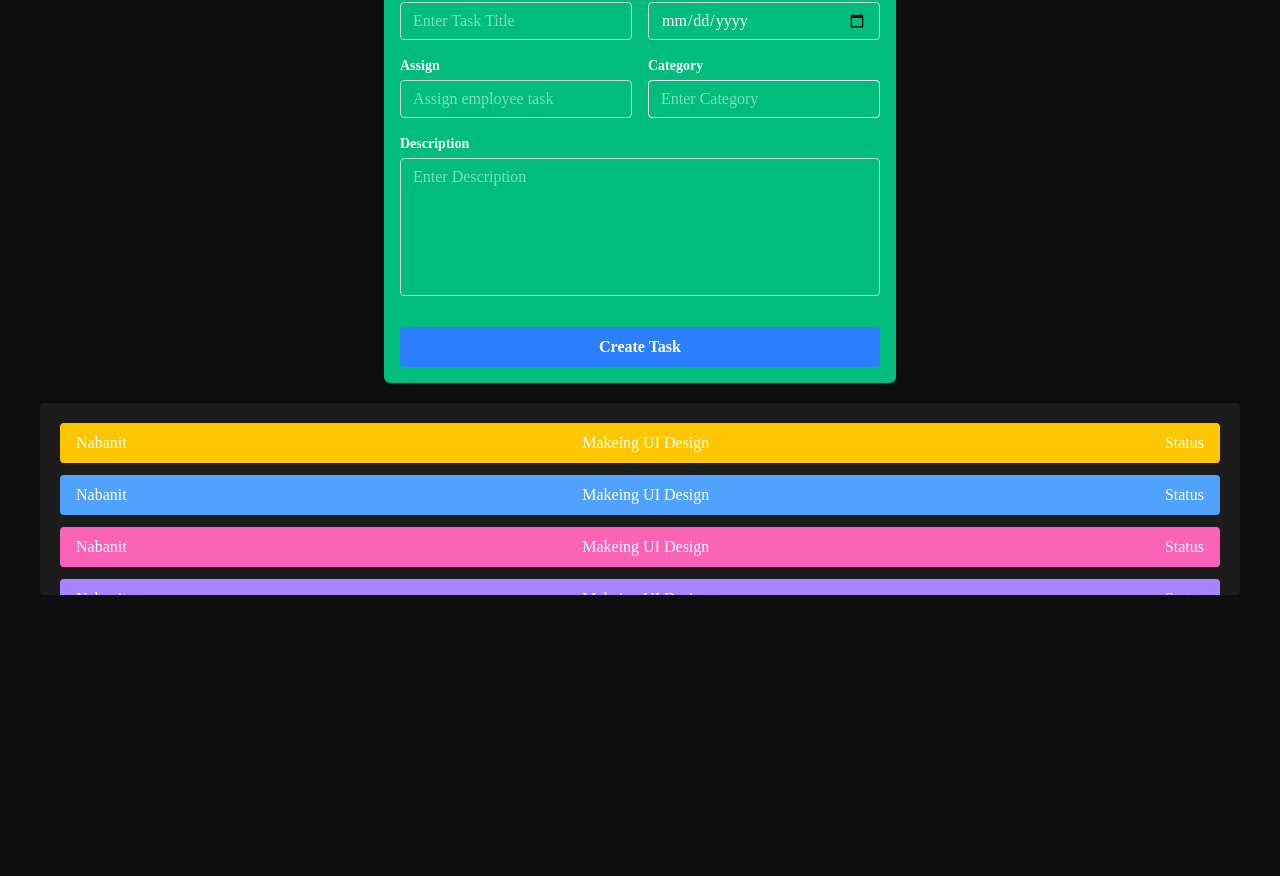
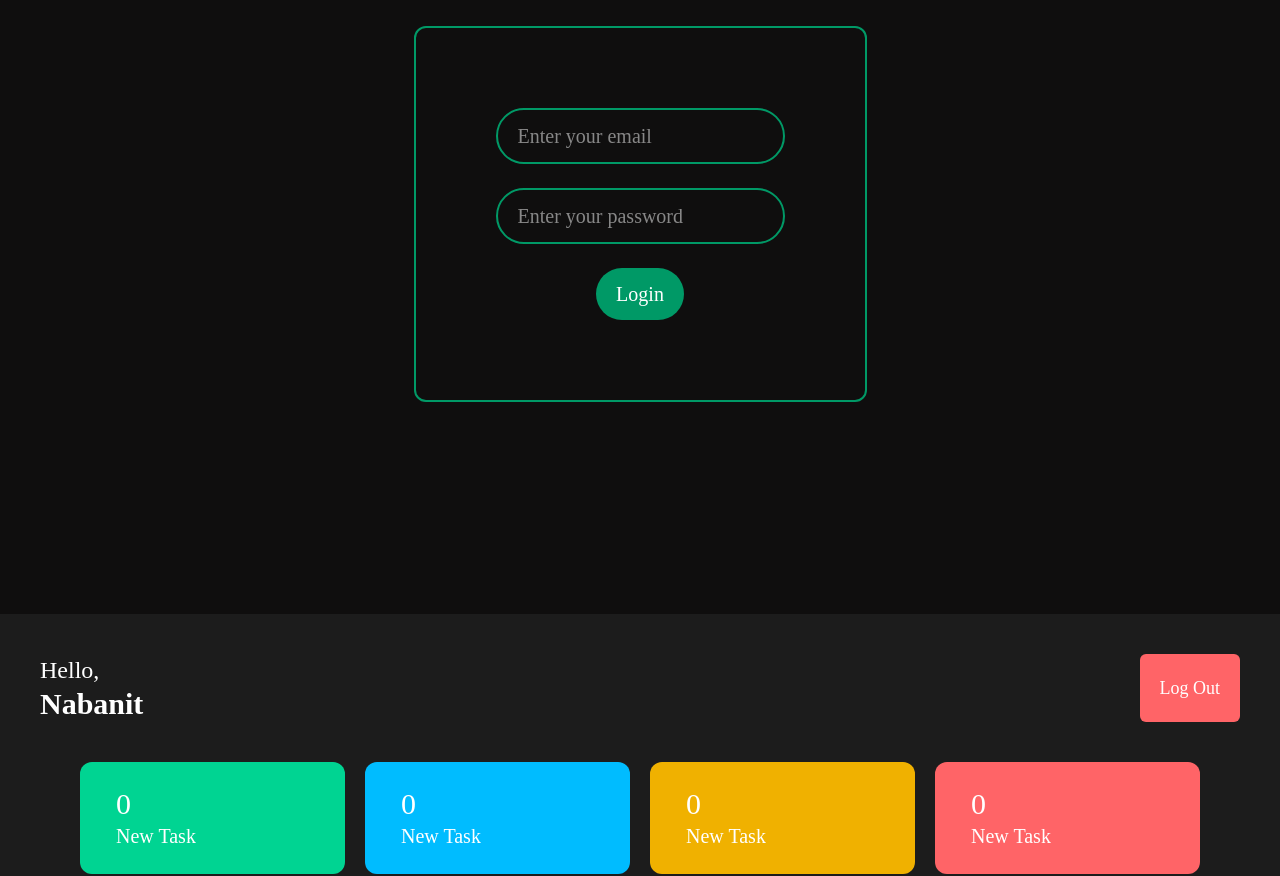
Before and after one commit to Nabanit31/EMS, a React (Vite) app: page / in a window 1280 px wide. Shown: the part 186-1062 px from the top of the page. Before the commit the page ends 800 px from the top, so only its background shows below. Built offline with nearby package versions, Linux system fonts and the light colour scheme.

Commit message:
Created Rendering techniques from login page

```diff
--- a/src/App.jsx
+++ b/src/App.jsx
@@ -1,5 +1,5 @@
 
-import { useEffect } from 'react'
+import { useEffect,useState } from 'react'
 import Login from './Components/Auth/Login'
 import AdminDashboard from './Components/Dashboard/AdminDashboard'
 import EmployeeDashboard from './Components/Dashboard/EmployeeDashboard'
@@ -8,14 +8,23 @@ import { setLocalStorage } from './Utils/LocalStorage'
 
 const App = () => {
 
-setLocalStorage();
-getLocalStorage();
+
+const [user, setUser] = useState(null)
+
+const handleLogin = (email, password) => {
+  if (email === 'admin@gmail.com' && password === '123') {
+    setUser('admin');
+  } else if (email === 'user@gmail.com' && password === '123') {
+    setUser('user');
+  } else {
+    alert('Invalid email or password');
+  }
+};
 
   return (
     <>
-     {/* <Login/> */}
-    {/* <EmployeeDashboard/> */}
-    <AdminDashboard/>
+     {!user ? <Login handleLogin = {handleLogin}/>: ''}
+     {user == 'admin' ? <AdminDashboard/> : <EmployeeDashboard/>}
 
     </>
   )
--- a/src/Components/Auth/Login.jsx
+++ b/src/Components/Auth/Login.jsx
@@ -1,6 +1,6 @@
 import { useState } from 'react';
 
-const Login = () => {
+const Login = ({handleLogin}) => {
 
   const [email, setEmail] = useState('')
   const [password, setPassword] = useState('')
@@ -12,6 +12,7 @@ const Login = () => {
 
   const SubmitHandler = (e) => {
     e.preventDefault()
+    handleLogin(email,password)
     console.log("Email is : ", email)
     console.log("Password is : ", password)
 
```
